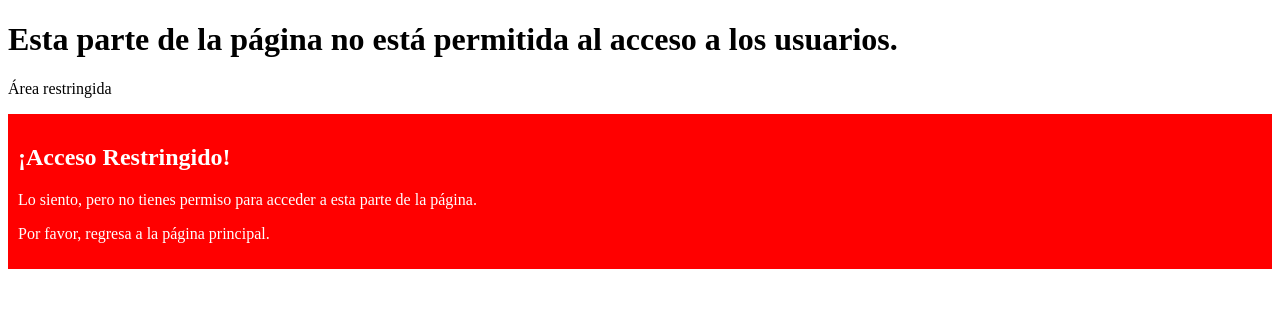
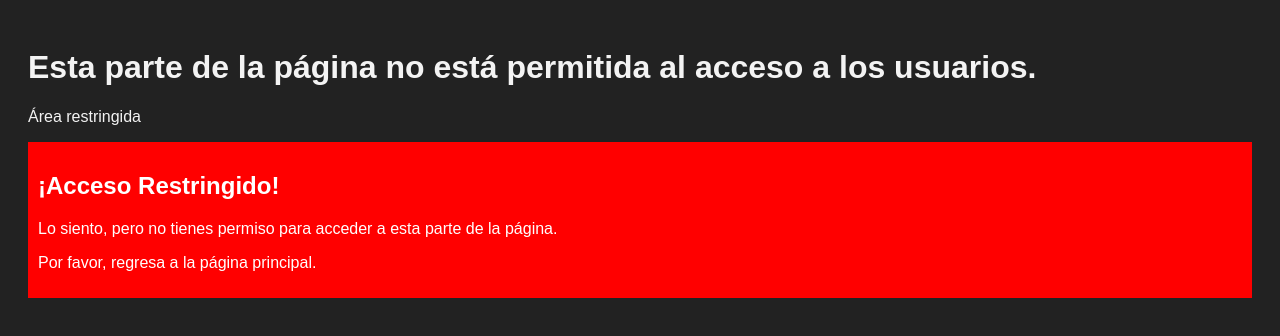
Before and after one commit to cdn-bytesdex/cdn-bytesdex.github.io, a plain HTML site: page index.html in a window 1280 px wide. Drawn offline with Linux system fonts and the light colour scheme.

Commit message:
Update index.html

```diff
--- a/index.html
+++ b/index.html
@@ -3,7 +3,7 @@
 <head>
     <meta charset="UTF-8">
     <meta name="viewport" content="width=device-width, initial-scale=1.0">
-    <link rel="stylesheet" href="/resources/css/style-1.css">
+    <link rel="stylesheet" href="/resources/css/style.css">
 </head>
 <body>
 <h1>Esta parte de la página no está permitida al acceso a los usuarios.</h1>
```
